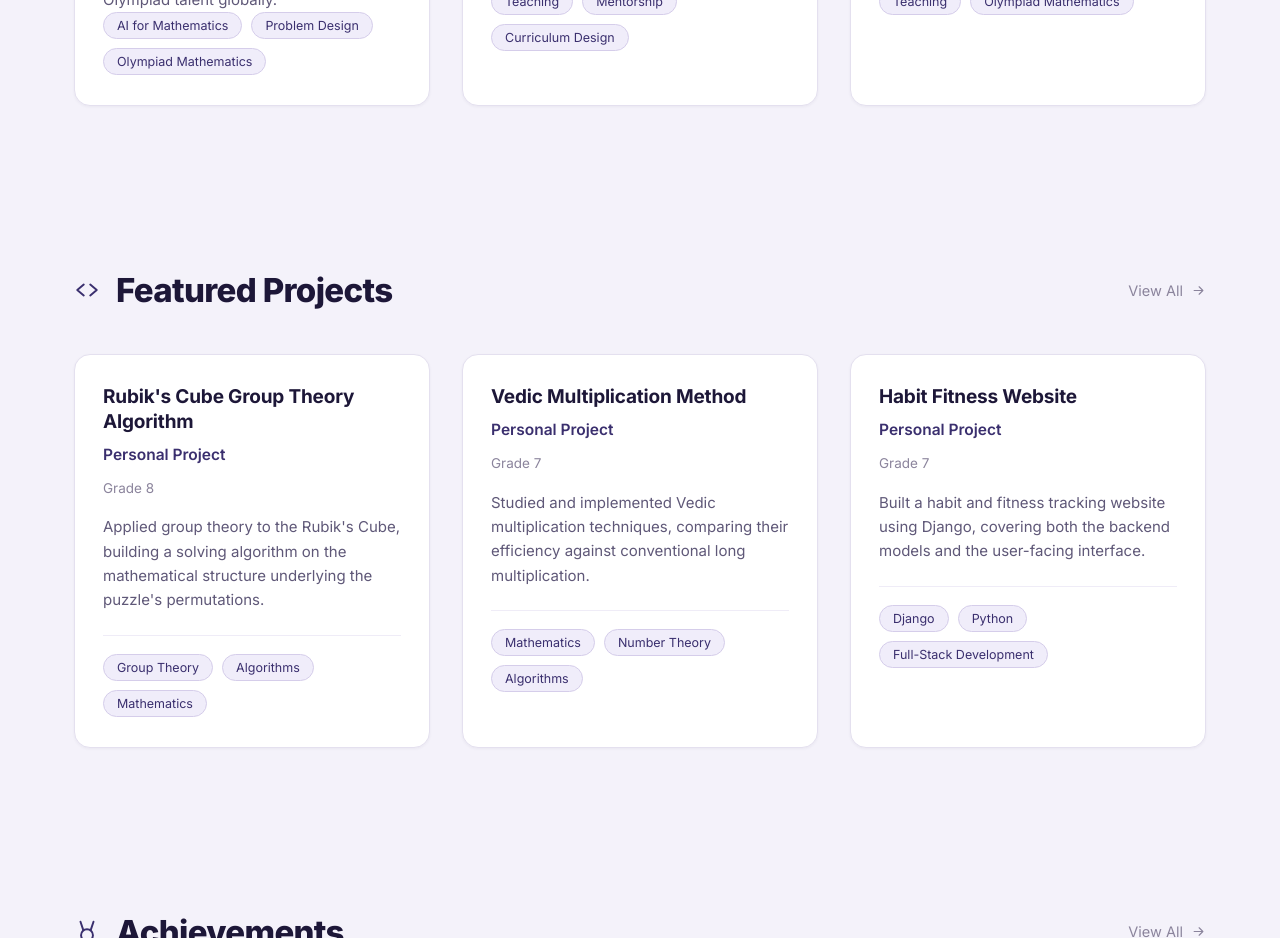
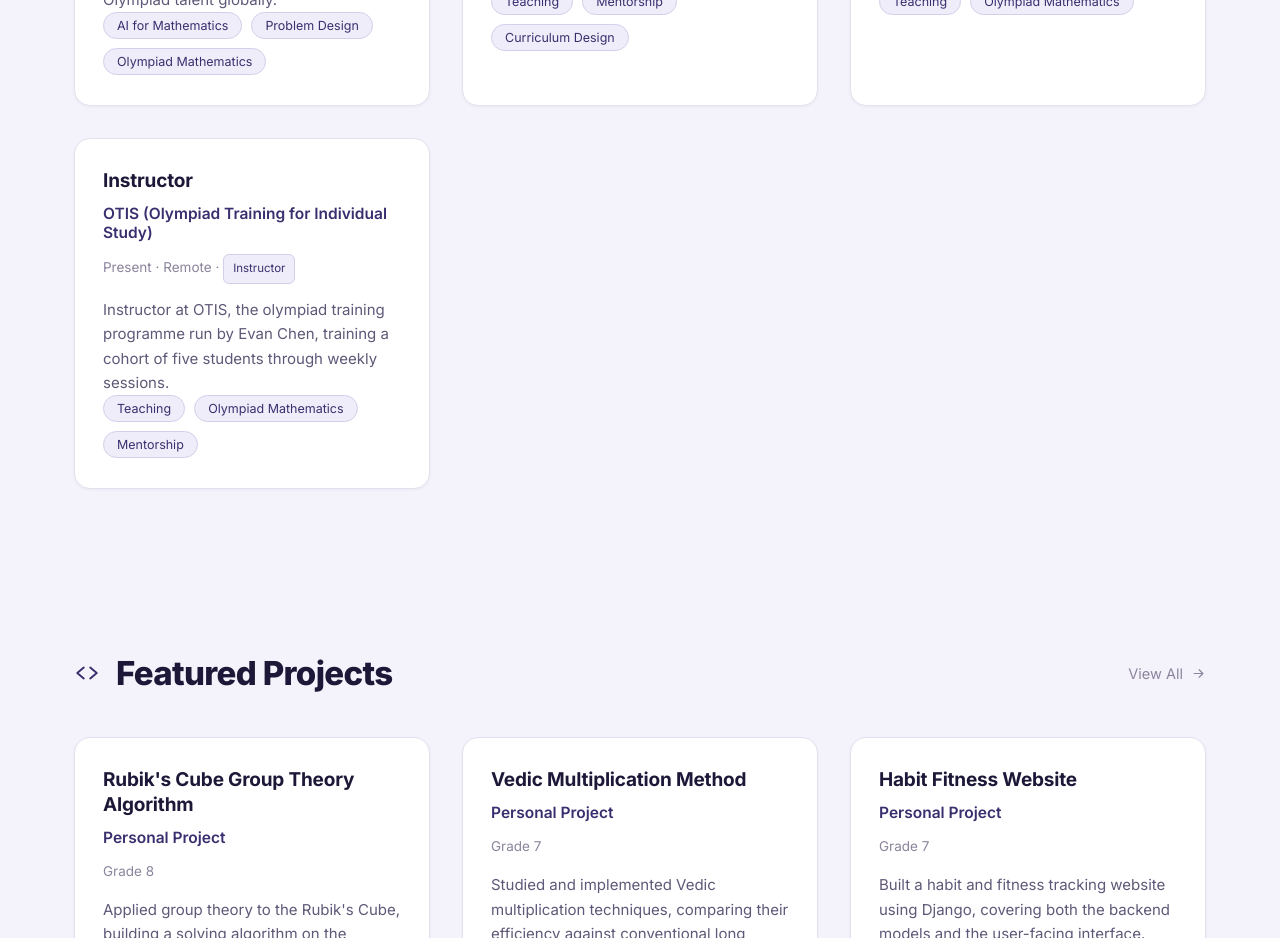
Before and after one commit to prasanaseyon/Code---Website, a React (Vite) app: page / in a window 1280 px wide. Shown: the part 1200-2138 px from the top of the page. Built offline with nearby package versions, Linux system fonts and the light colour scheme.

Commit message:
Update data.js

```diff
--- a/src/data.js
+++ b/src/data.js
@@ -143,6 +143,41 @@ export const EXPERIENCE = [
       "Contributed to a foundation-run outreach programme",
     ],
     tags: ["Teaching", "Outreach"],
+    featured: false,
+  },
+
+   {
+    slug: "otis",
+    role: "Instructor",
+    org: "OTIS (Olympiad Training for Individual Study)",
+    logo: "",
+    location: "Remote",
+    dates: "Present",
+    meta: "Present · Remote ·",
+    badge: "Instructor",
+    desc: "Instructor at OTIS, the olympiad training programme run by Evan Chen, training a cohort of five students through weekly sessions.",
+    bullets: [
+      "Trains a cohort of 5 students with weekly one-on-group sessions",
+      "Guides students through advanced olympiad problem sets",
+    ],
+    tags: ["Teaching", "Olympiad Mathematics", "Mentorship"],
+    featured: true,
+  },
+  {
+    slug: "online-math-club",
+    role: "Staff & Instructor",
+    org: "Online Math Club",
+    logo: "",
+    location: "India · Remote",
+    dates: "Present",
+    meta: "Present · India · Remote ·",
+    badge: "Staff",
+    desc: "Staff member and instructor, leading live problem-solving sessions for students across India covering mathematical thinking and Olympiad preparation.",
+    bullets: [
+      "Leads live problem-solving sessions for students across India",
+      "Covers mathematical thinking and Olympiad preparation",
+    ],
+    tags: ["Teaching", "Olympiad Mathematics"],
     featured: false,
   },
 ];
@@ -335,7 +370,8 @@ export const SPORTS = [
   {
     icon: "🔤",
     name: "Scrabble",
-    desc: "WESPA rating 1613. Represented India at the World Youth Scrabble Championship in Malaysia, 2025.",
+    desc: "Represented the Indian youth scrabble team at the World Youth Scrabble Championship, Malaysia 2025. WESPA rating 1613.",
+    link: "https://wespa.xerafin.net/player.html?id=37382",
   },
 ];
 
```
